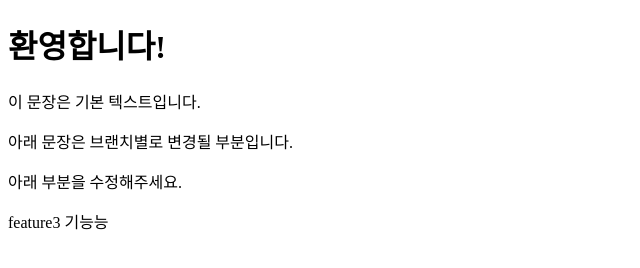
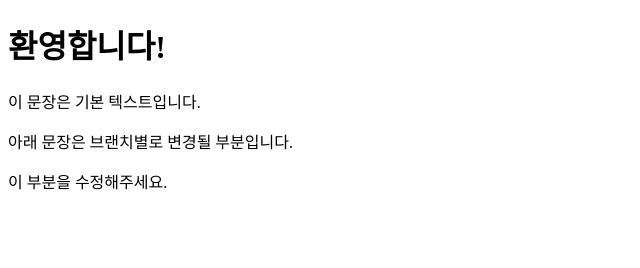
Before and after one commit to kdowon3/example, a plain HTML site: page index.html in a window 1280 px wide. Shown: the whole page, without its empty margins (0-640 px from the left). Drawn offline with Linux system fonts and the light colour scheme.

Commit message:
feat: index.html

```diff
--- a/index.html
+++ b/index.html
@@ -9,7 +9,6 @@
     <h1>환영합니다!</h1>
     <p>이 문장은 기본 텍스트입니다.</p>
     <p>아래 문장은 브랜치별로 변경될 부분입니다.</p>
-    <p>아래 부분을 수정해주세요.</p>
-    <p>feature3 기능능</p>
+    <p>이 부분을 수정해주세요.</p>
 </body>
 </html>
```
